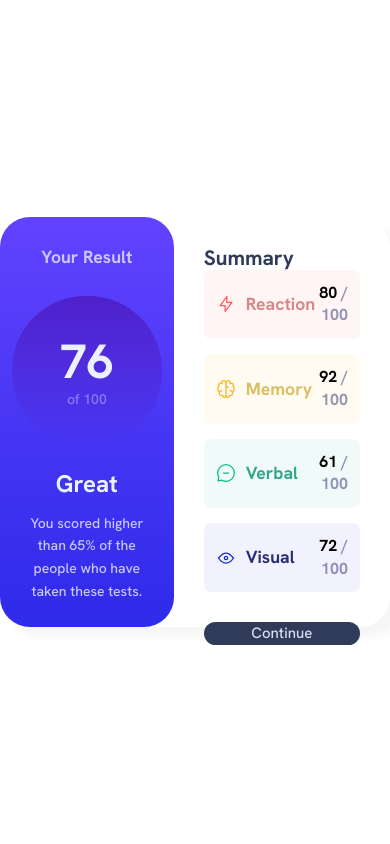
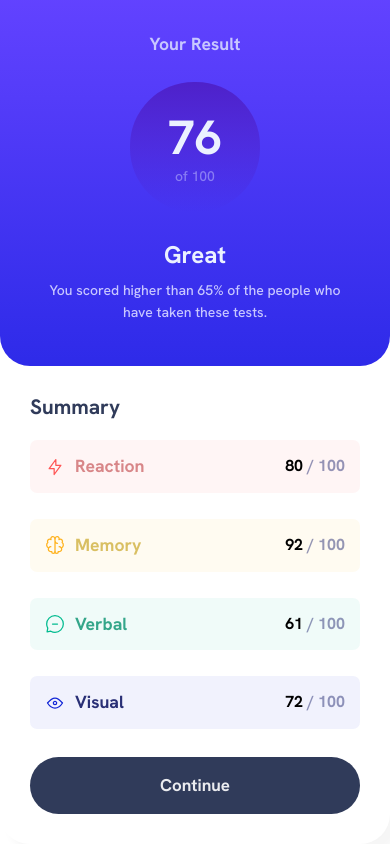
Before and after one commit to Isekku/Result-summary-component, a plain HTML site: page index.html in a window 390 px wide. Drawn offline with Linux system fonts and the light colour scheme.

Commit message:
Finalisation de la version iPhone

```diff
--- a/index.css
+++ b/index.css
@@ -220,10 +220,10 @@ body{
     display: flex;
     flex: 5;
     background-color: hsl(224, 30%, 27%);
-    color: hsla(221, 100%, 96%, 0.9);
-    font-size: 15px;
+    color: rgba(255, 255, 255, 0.9);
+    font-size: 17px;
     font-family: 'HankenGrotesk';
-    font-weight: 500;
+    font-weight: bolder;
     border-radius: 30px;
     align-items: center;
     justify-content: center;
@@ -232,4 +232,63 @@ body{
 
 @media only screen and (max-width: 480px){
 
+body{
+    align-items: baseline;
+    height: 100%;
 }
+
+#bigContainer{
+    flex-direction: column;
+    width: 100%;
+    height: 100%;
+}
+
+#resultContainer{
+    flex: 3.5;
+    justify-content: space-evenly;
+    border-top-left-radius: 0;
+    border-top-right-radius: 0;
+}
+
+#resultTitle{
+    margin: 15px 0;
+}
+
+#finalScoreBubble{
+    width: 130px;
+    height: 130px;
+    margin-bottom: 10px;
+}
+
+#rankContainer{
+    margin-top: 10px;
+}
+
+#rankTitle{
+    flex: 1.2;
+}
+
+#evaluationTable{
+    justify-content: space-around;
+}
+
+#centeredContainer{
+    flex: 4;
+}
+
+
+#summaryTitle{
+    flex: 2;
+}
+
+.subEvaluation{
+    padding: 15px;
+    margin-bottom: 0;
+}
+
+#continueButton{
+    flex: 3;
+    padding: 5px;
+}
+
+}
```
